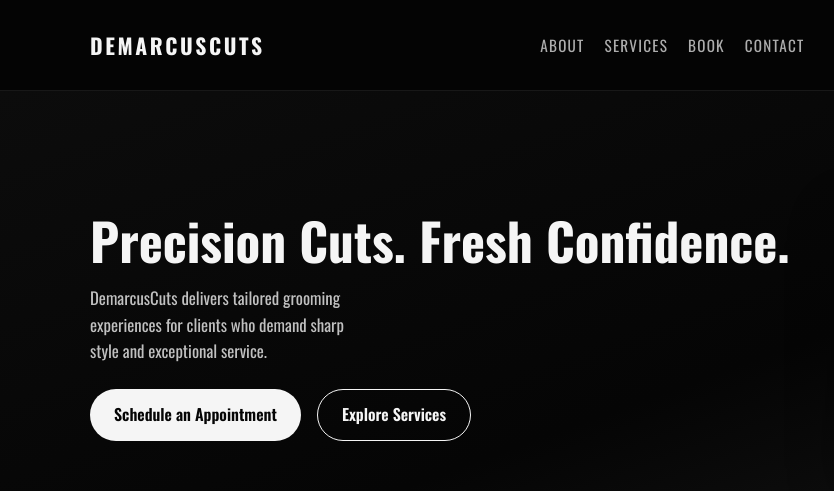
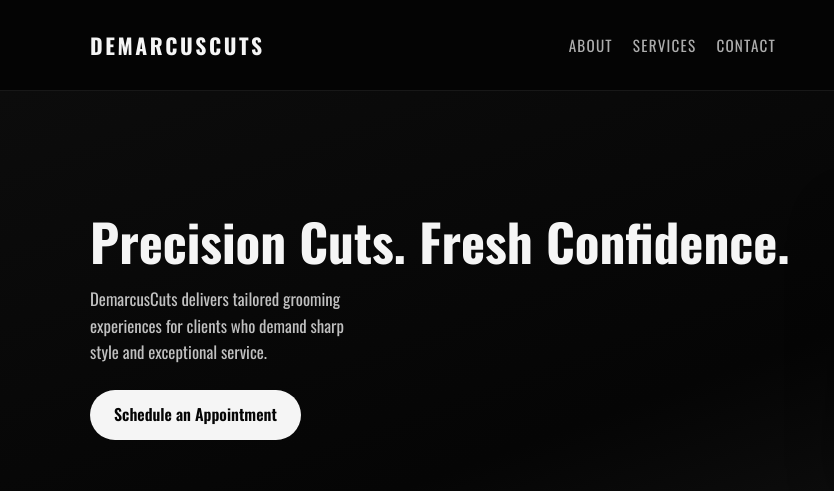
Before and after one commit to AidenBurnzy/DemarcusCuts, a plain HTML site: page index.html in a window 1280 px wide. Shown: the top 491 px of the page, 0-834 px from the left. Drawn offline with nearby package versions, Linux system fonts and the light colour scheme.

Commit message:
Remove redundant links from navigation and hero section for improved clarity

```diff
--- a/index.html
+++ b/index.html
@@ -19,7 +19,6 @@
         <nav class="primary-nav">
           <a href="#about">About</a>
           <a href="#services">Services</a>
-          <a href="#book">Book</a>
           <a href="#contact">Contact</a>
         </nav>
         <a class="cta" href="#book">Book Now</a>
@@ -37,7 +36,6 @@
             </p>
             <div class="hero-actions">
               <a class="cta" href="#book">Schedule an Appointment</a>
-              <a class="secondary" href="#services">Explore Services</a>
             </div>
           </div>
           <figure class="hero-visual">
```
